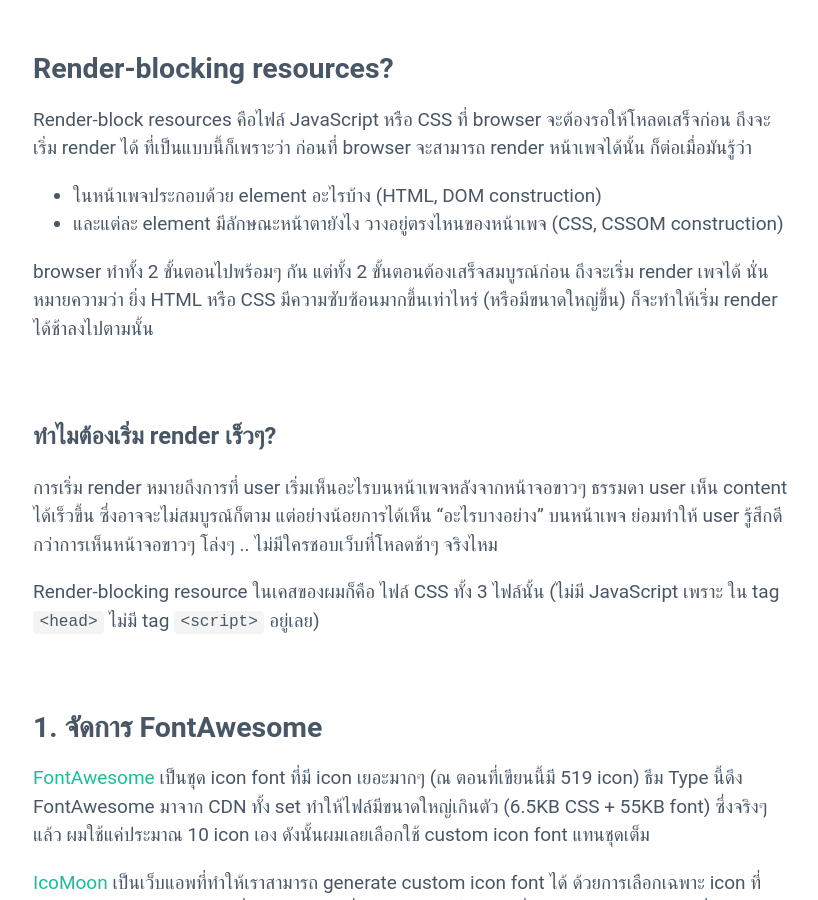
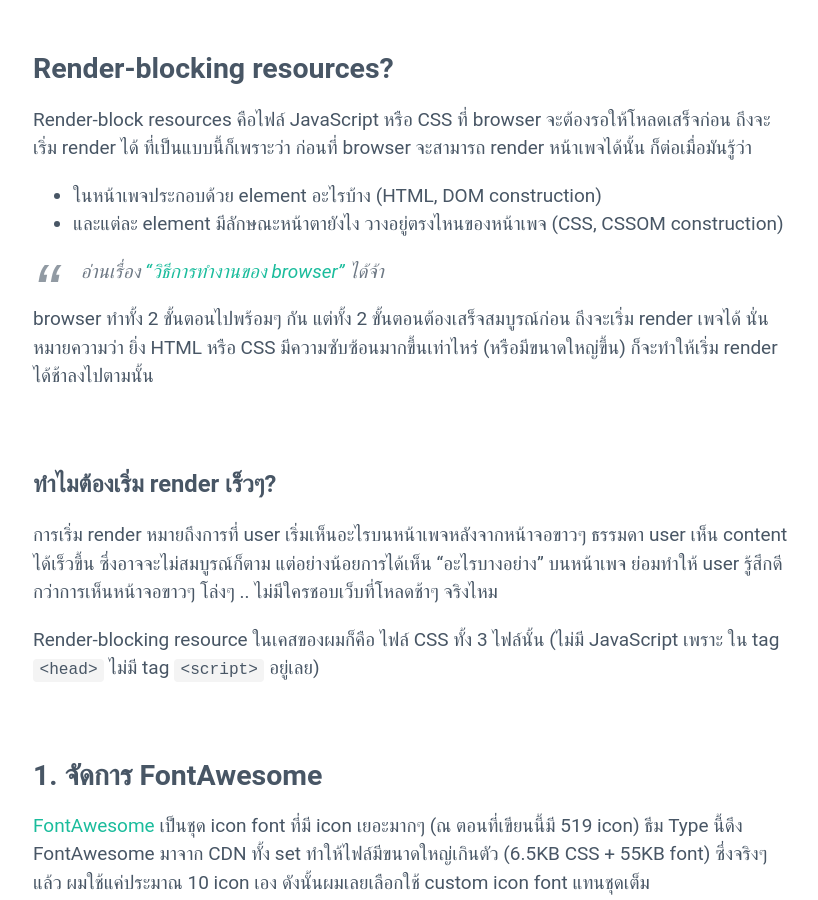
Before and after one commit to armno/armno.github.io, a Jekyll site: the page built from _posts/2015-05-04-use-loadcss-to-improve-rendering-performance.md, in a window 1280 px wide and 900 px high, scrolled down 1504 px. Shown: the whole window, without its empty margins (227-1045 px from the left). Built offline with Jekyll 4.4.1, drawn with Linux system fonts in a browser that asks for light colours; some web fonts are replaced; comment, search, counter and statistics services are not loaded.

Commit message:
add a link to another article

```diff
--- a/_posts/2015-05-04-use-loadcss-to-improve-rendering-performance.md
+++ b/_posts/2015-05-04-use-loadcss-to-improve-rendering-performance.md
@@ -32,6 +32,8 @@ Render-block resources คือไฟล์ JavaScript หรือ CSS ที
 
 - ในหน้าเพจประกอบด้วย element อะไรบ้าง (HTML, DOM construction)
 - และแต่ละ element มีลักษณะหน้าตายังไง วางอยู่ตรงไหนของหน้าเพจ (CSS, CSSOM construction)
+
+> อ่านเรื่อง ["วิธีการทำงานของ browser"](https://armno.github.io/2016/01/28/how-web-browsers-work) ได้จ้า
 
 browser ทำทั้ง 2 ขั้นตอนไปพร้อมๆ กัน แต่ทั้ง 2 ขั้นตอนต้องเสร็จสมบูรณ์ก่อน ถึงจะเริ่ม render เพจได้
 นั่นหมายความว่า ยิ่ง HTML หรือ CSS มีความซับซ้อนมากขึ้นเท่าไหร่ (หรือมีขนาดใหญ่ขึ้น)
```
